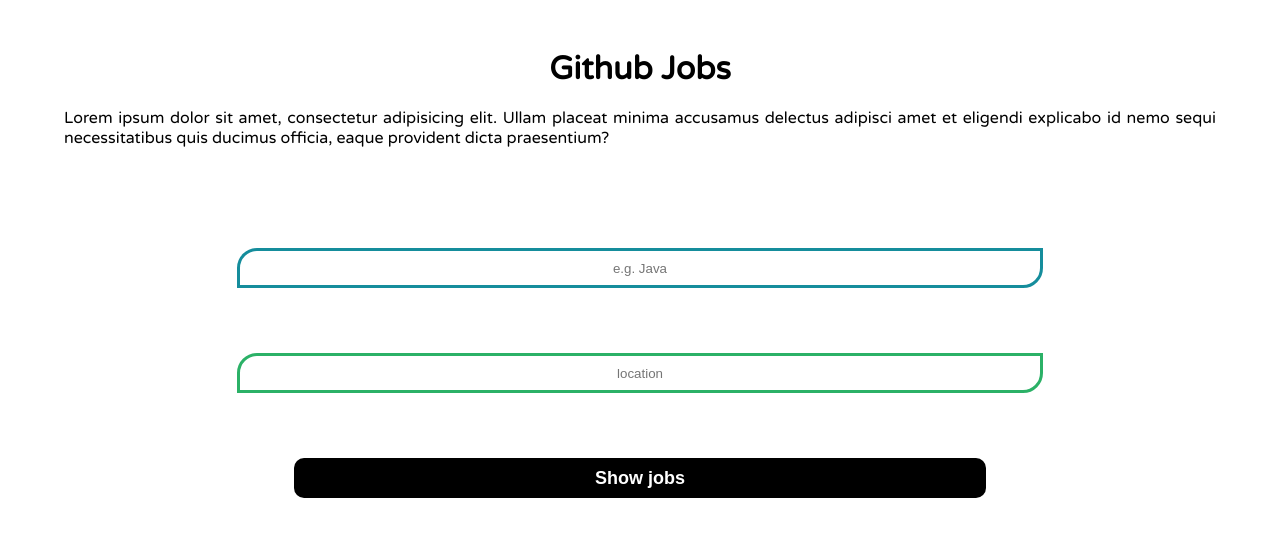
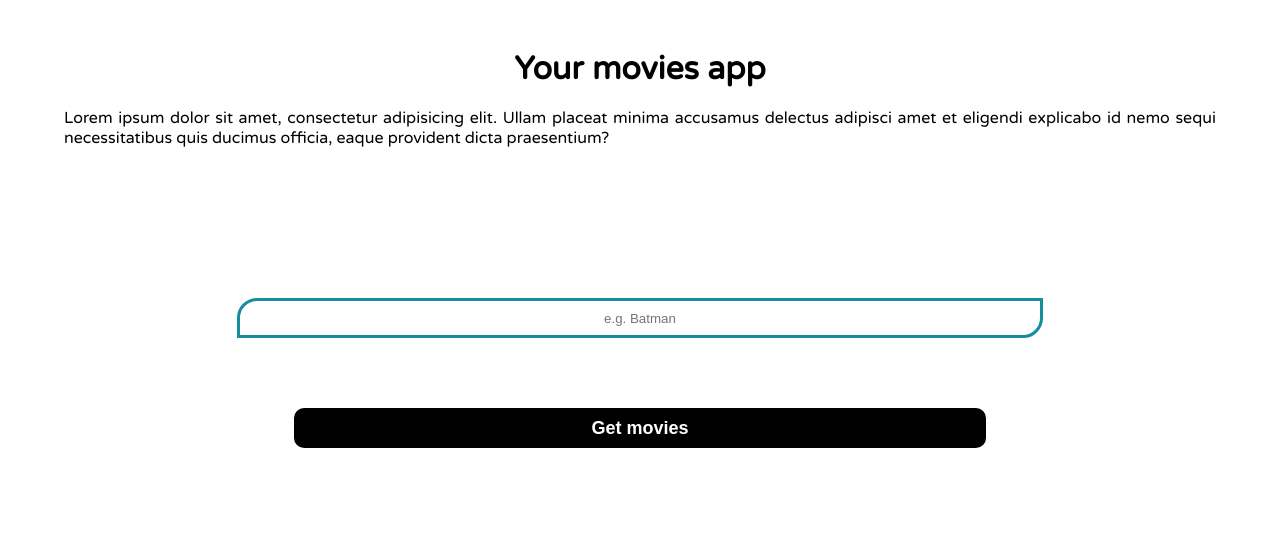
Before and after one commit to maciej790/movie-search-app, a Vue app: page / in a window 1280 px wide. Shown: the top 536 px of the page. Built offline with nearby package versions, Linux system fonts and the light colour scheme.

Commit message:
connect app to api & basic logic components

```diff
--- /dev/null
+++ b/src/components/LoadingCircle.vue
@@ -0,0 +1,58 @@
+<template>
+  <div class="circle_box">
+    <p class="icon">🎬</p>
+  </div>
+</template>
+
+<script>
+export default {
+  name: 'LoadingCircle',
+};
+</script>
+
+<style lang="scss">
+.circle_box {
+  position: absolute;
+  width: 100%;
+  min-height: 100vh;
+  background-color: rgba(68, 68, 68, 0.7);
+  display: flex;
+  justify-content: center;
+  align-items: center;
+
+  .icon {
+    width: 150px;
+    height: 150px;
+    border: 3px solid black;
+    border-radius: 50px;
+    display: flex;
+    justify-content: center;
+    align-items: center;
+    background-color: rgb(21, 141, 156);
+    -webkit-animation: rotate-center 0.6s ease-in-out infinite both;
+    animation: rotate-center 0.6s ease-in-out infinite both;
+    font-size: 60px;
+  }
+}
+
+@-webkit-keyframes rotate-center {
+  0% {
+    -webkit-transform: rotate(0);
+    transform: rotate(0);
+  }
+  100% {
+    -webkit-transform: rotate(360deg);
+    transform: rotate(360deg);
+  }
+}
+@keyframes rotate-center {
+  0% {
+    -webkit-transform: rotate(0);
+    transform: rotate(0);
+  }
+  100% {
+    -webkit-transform: rotate(360deg);
+    transform: rotate(360deg);
+  }
+}
+</style>
--- /dev/null
+++ b/src/components/MovieItem.vue
@@ -0,0 +1,46 @@
+<template>
+  <div class="item">
+    <div class="poster" :style="style"></div>
+    {{ movie.Title }}
+  </div>
+</template>
+
+<script>
+import { computed, ref } from 'vue';
+
+export default {
+  name: 'MovieItem',
+
+  props: {
+    movie: {
+      type: Object,
+      required: true,
+    },
+  },
+
+  setup(props) {
+    const posterImg = ref(props.movie.Poster);
+    const style = ref(computed(() => `background-image: url("${posterImg.value}")`));
+
+    return {
+      posterImg,
+      style,
+    };
+  },
+};
+</script>
+
+<style lang="scss">
+.item {
+  width: 90%;
+  height: 400px;
+  background-color: orange;
+  margin: 40px;
+
+  .poster {
+    width: 100%;
+    height: 200px;
+    background-repeat: no-repeat;
+  }
+}
+</style>
--- a/src/components/SearchForm.vue
+++ b/src/components/SearchForm.vue
@@ -3,18 +3,11 @@
     <input
       class="inp_skill"
       type="text"
-      placeholder="e.g. Java"
-      :value="inputSkill"
-      @change="(e) => $emit('update:inputSkill', e.target.value)"
+      placeholder="e.g. Batman"
+      :value="inputValue"
+      @change="(e) => $emit('update:inputValue', e.target.value)"
     />
-    <input
-      class="inp_location"
-      type="text"
-      placeholder="location"
-      :value="inputLocation"
-      @change="(e) => $emit('update:inputLocation', e.target.value)"
-    />
-    <button class="serch_btn" @click.prevent="$emit('handleSearchClick')">Show jobs</button>
+    <button class="serch_btn" @click.prevent="$emit('handleSearchClick')">Get movies</button>
   </form>
 </template>
 
@@ -23,18 +16,13 @@
   name: 'SearchForm',
 
   props: {
-    inputSkill: {
-      type: String,
-      required: true,
-    },
-
-    inputLocation: {
+    inputValue: {
       type: String,
       required: true,
     },
   },
 
-  emits: ['update:inputSkill', 'update:inputLocation', 'handleSearchClick'],
+  emits: ['update:inputValue', 'handleSearchClick'],
 };
 </script>
 
@@ -52,8 +40,8 @@
 
 .search_form {
   width: 90%;
-  margin-top: 100px;
-  height: 250px;
+  margin-top: 150px;
+  height: 150px;
   display: flex;
   flex-direction: column;
   justify-content: space-between;
--- a/src/components/WelcomeText.vue
+++ b/src/components/WelcomeText.vue
@@ -1,6 +1,6 @@
 <template>
   <header class="app_header">
-    <h1>Github Jobs</h1>
+    <h1>Your movies app</h1>
     <p class="app_description">
       Lorem ipsum dolor sit amet, consectetur adipisicing elit. Ullam placeat minima accusamus
       delectus adipisci amet et eligendi explicabo id nemo sequi necessitatibus quis ducimus
--- a/src/views/Home.vue
+++ b/src/views/Home.vue
@@ -1,40 +1,96 @@
 <template>
   <div class="wrapper">
-    <WelcomeText />
+    <WelcomeText v-if="!renderStatement.showResults" />
     <SearchForm
-      v-model:inputSkill="inputSkill"
-      v-model:inputLocation="inputLocation"
+      v-model:inputValue="inputValue"
       @handleSearchClick="handleSearchClick"
+      v-if="!renderStatement.showResults"
     />
+    <h1 v-if="renderStatement.error">Error</h1>
+    <transition-group name="fade">
+      <section class="item_lists" v-if="renderStatement.showResults">
+        <MovieItem v-for="item in searchResults" :key="item.imdbID" :movie="item" />
+      </section>
+    </transition-group>
+    <LoadingCircle v-if="renderStatement.loading" />
   </div>
 </template>
 
 <script>
-import { ref } from 'vue';
+import { computed, reactive, ref } from 'vue';
 import SearchForm from '../components/SearchForm.vue';
 import WelcomeText from '../components/WelcomeText.vue';
+import MovieItem from '../components/MovieItem.vue';
+import LoadingCircle from '../components/LoadingCircle.vue';
+
+const BASE_URL = 'https://www.omdbapi.com/';
 
 export default {
-  components: { WelcomeText, SearchForm },
+  components: {
+    WelcomeText,
+    SearchForm,
+    MovieItem,
+    LoadingCircle,
+  },
   name: 'Home',
 
   setup() {
-    const inputSkill = ref('');
-    const inputLocation = ref('');
+    const inputValue = ref('');
+    const searchResults = ref([]);
 
-    const handleSearchClick = () => {
-      console.log(inputSkill.value, inputLocation.value);
+    const renderStatement = reactive({
+      loading: false,
+      error: false,
+      nextView: false,
+      showResults: computed(
+        () => renderStatement.loading === false
+          && renderStatement.error === false
+          && renderStatement.nextView === true,
+      ),
+    });
+
+    const handleSearchClick = async () => {
+      renderStatement.loading = true;
+      if (inputValue.value) {
+        try {
+          const response = await fetch(
+            `${BASE_URL}?apikey=${process.env.VUE_APP_API_KEY}&s=${inputValue.value}`,
+          );
+
+          const data = await response.json();
+          console.log(data);
+          searchResults.value = data.Search;
+          renderStatement.error = false;
+          renderStatement.nextView = true;
+        } catch (err) {
+          renderStatement.error = true;
+          renderStatement.nextView = false;
+          console.log(err);
+        }
+      }
+
+      renderStatement.loading = false;
     };
     return {
-      inputSkill,
-      inputLocation,
+      inputValue,
       handleSearchClick,
+      searchResults,
+      renderStatement,
     };
   },
 };
 </script>
 
 <style lang="scss">
+.fade-enter-active,
+.fade-leave-active {
+  transition: opacity 1s ease;
+}
+.fade-enter-from,
+.fade-leave-to {
+  opacity: 0;
+}
+
 * {
   margin: 0;
   padding: 0;
@@ -50,6 +106,13 @@
     display: flex;
     flex-direction: column;
     align-items: center;
+
+    .item_lists {
+      display: flex;
+      flex-direction: column;
+      align-items: center;
+      width: 90%;
+    }
   }
 }
 </style>
```
Also changed, not shown: 1 other file (tests, documents, lock files or other folders).
